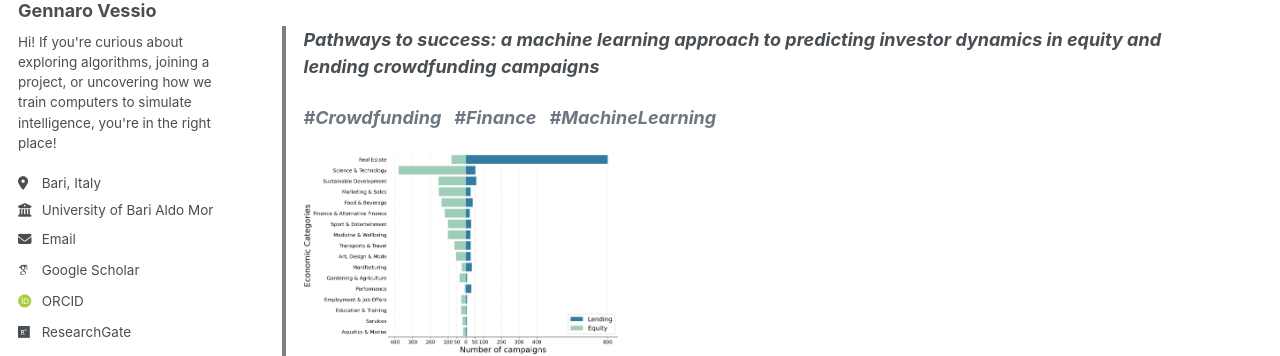
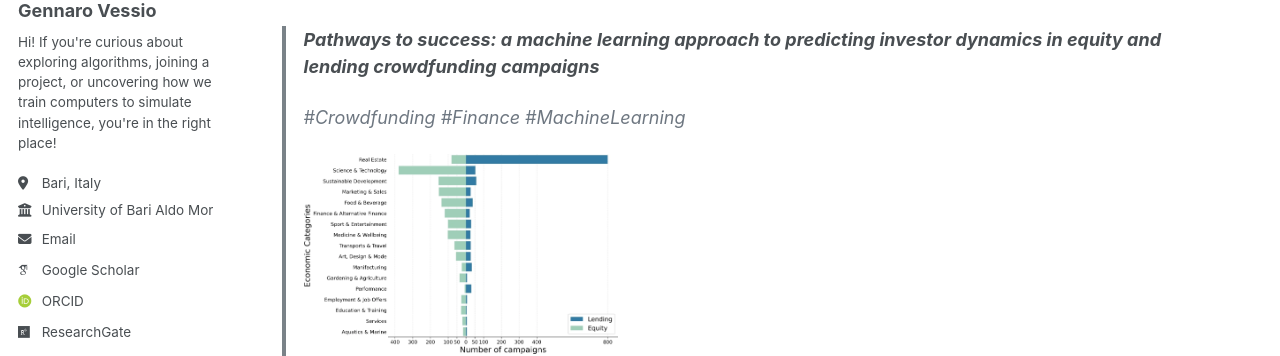
Before and after one commit to gvessio/gvessio.github.io, a Jekyll site: the page built from _pages/publications.md, in a window 1280 px wide. Shown: the part 288-644 px from the top of the page. Built offline with Jekyll 4.4.1, drawn with Linux system fonts in a browser that asks for light colours; some web fonts are replaced.

Commit message:
New changes

```diff
--- a/_pages/publications.md
+++ b/_pages/publications.md
@@ -21,9 +21,9 @@ Here is a selection of my publications, organized by year. For a complete list,
 
 > **Pathways to success: a machine learning approach to predicting investor dynamics in equity and lending crowdfunding campaigns**
 >
-> <span style="color:#6e7781; font-weight:bold; margin-right:8px;">#Crowdfunding</span>
-> <span style="color:#6e7781; font-weight:bold; margin-right:8px;">#Finance</span>
-> <span style="color:#6e7781; font-weight:bold;">#MachineLearning</span>
+> <span style="color:#6e7781;">#Crowdfunding</span>
+> <span style="color:#6e7781;">#Finance</span>
+> <span style="color:#6e7781;">#MachineLearning</span>
 >
 > <img src="/images/crowdfunding.png" alt="Crowdfunding Image" style="height:200px; width:auto;">
 >
```
